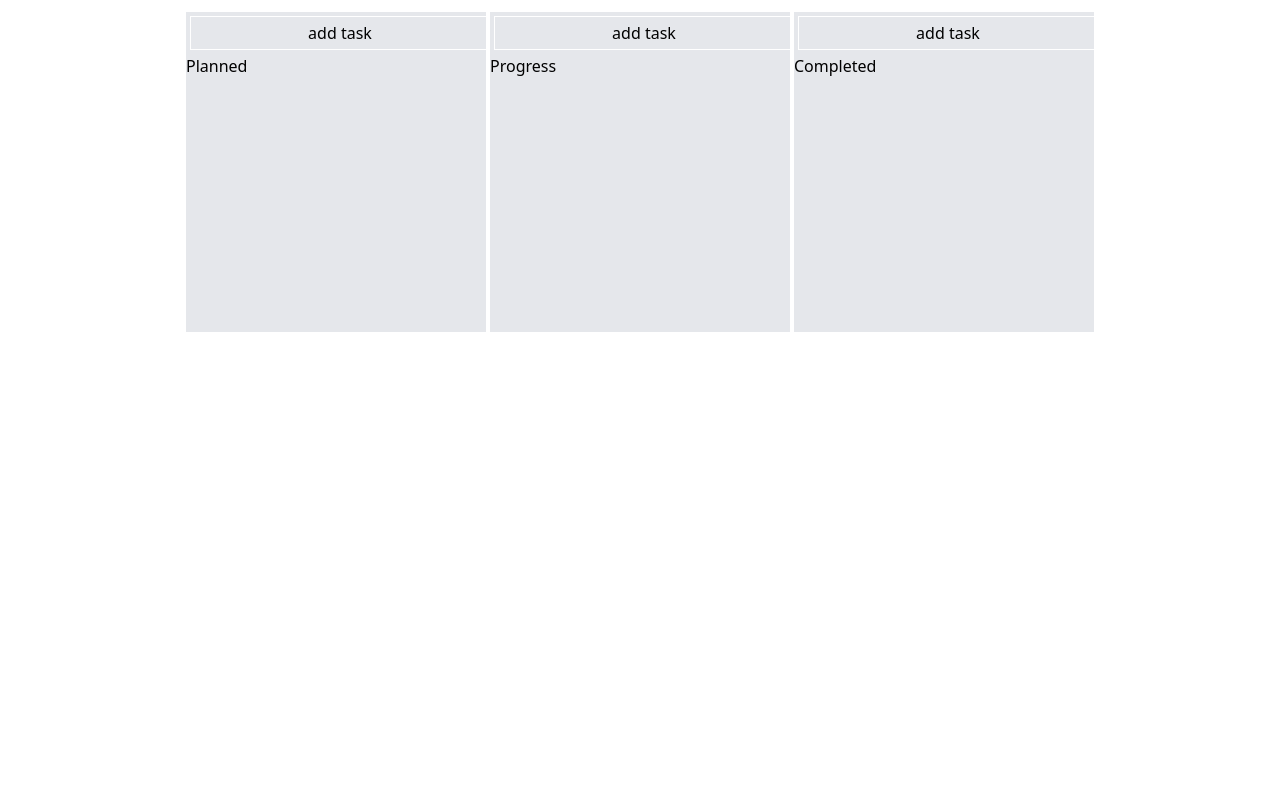
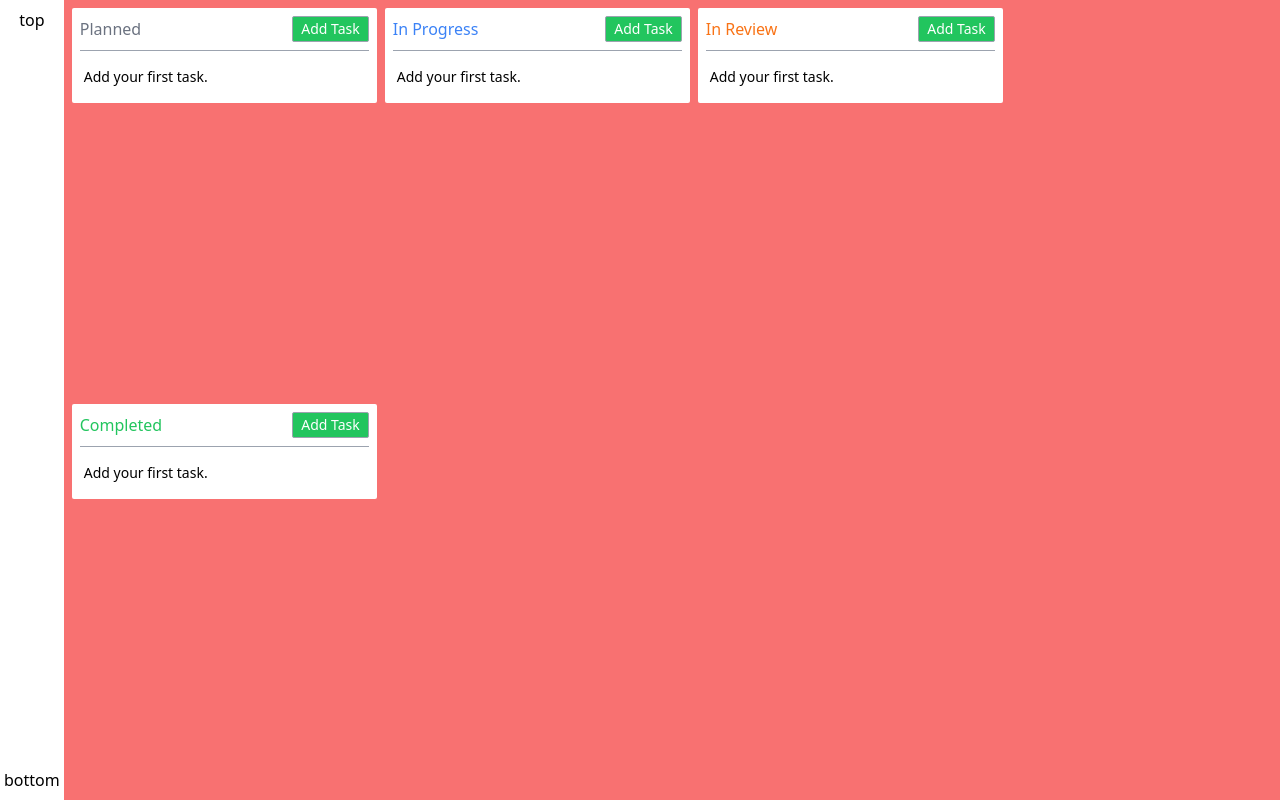
Before and after one commit to shreyanshu32/kanbanFinal, a React (Vite) app: page / in a window 1280 px wide. Built offline with nearby package versions, Linux system fonts and the light colour scheme.

Commit message:
add: initial styles

```diff
--- a/package.json
+++ b/package.json
@@ -10,8 +10,10 @@
     "preview": "vite preview"
   },
   "dependencies": {
+    "classnames": "^2.3.2",
     "react": "^18.2.0",
     "react-dom": "^18.2.0",
+    "react-icons": "^4.10.1",
     "zustand": "^4.4.1"
   },
   "devDependencies": {
--- /dev/null
+++ b/src/components/Button.tsx
@@ -0,0 +1,26 @@
+import classNames from "classnames";
+import { ReactNode } from "react";
+
+interface Props {
+  children: ReactNode;
+  handleClick?: () => void;
+}
+const Button = ({ children, handleClick }: Props) => {
+  return (
+    <button
+      onClick={handleClick}
+      className={classNames(
+        "text-sm px-2 p-0.5 border border-gray-400 rounded-sm bg-green-500 text-white"
+        // {
+        //   "bg-gray-400": state === "Planned",
+        //   "bg-blue-400": state === "Progress",
+        //   "bg-green-400": state === "Completed",
+        // }
+      )}
+    >
+      {children}
+    </button>
+  );
+};
+
+export default Button;
--- a/src/components/Container.tsx
+++ b/src/components/Container.tsx
@@ -1,12 +1,15 @@
-import { useMemo, useState } from "react";
+import { useEffect, useMemo, useState } from "react";
+import useTaskStore from "../data/store";
+import Button from "./Button";
 import Task from "./Task";
-import useTaskStore from "../data/store";
-
+import TaskForm from "./TaskForm";
+import classNames from "classnames";
 type Props = {
   state: string;
 };
 const Container = ({ state }: Props) => {
   const [inputValue, setInputValue] = useState("");
+  const [isDropping, setIsDropping] = useState(false);
   const [addTaskWindowState, setAddTaskWindowState] = useState(false);
   const { tasks, addTask } = useTaskStore();
   const filteredTasks = useMemo(
@@ -16,45 +19,69 @@ const Container = ({ state }: Props) => {
   const setDraggedTask = useTaskStore((store) => store.setDraggedTask);
   const draggedTask = useTaskStore((store) => store.draggedTask);
   const moveTask = useTaskStore((store) => store.moveTask);
+  const handleSubmit = () => {
+    if (inputValue.length > 2) {
+      addTask(Date.now(), inputValue, state);
+      setInputValue("");
+      setAddTaskWindowState((state) => !state);
+    }
+  };
+  useEffect(() => {
+    console.log("dropping");
+  }, [isDropping]);
 
   return (
     <section
-      className="bg-gray-200 min-h-[20rem] w-[300px]"
-      onDragOver={(e) => e.preventDefault()}
+      className="bg-white w-[305px] h-fit p-2 rounded-sm"
+      onDragOver={(e) => {
+        e.preventDefault();
+        setIsDropping(true);
+      }}
+      onDragLeave={() => setIsDropping(false)}
       onDrop={() => {
+        setIsDropping(false);
         const dragged = tasks.filter((task) => task.id == draggedTask)[0].title;
         moveTask(draggedTask, dragged, state);
         setDraggedTask(0);
       }}
     >
-      <button
-        className="border border-white m-1 w-full p-1"
-        onClick={() => setAddTaskWindowState(true)}
+      <header className="flex justify-between items-center border-b border-gray-400 pb-2">
+        <p
+          className={classNames("font-[500]", {
+            "text-gray-500": state === "Planned",
+            "text-blue-500": state === "In Progress",
+            "text-orange-500": state === "In Review",
+            "text-green-500": state === "Completed",
+          })}
+        >
+          {state}
+        </p>
+        <Button handleClick={() => setAddTaskWindowState(true)}>
+          Add Task
+        </Button>
+      </header>
+
+      <section
+        className={classNames("mt-2", {
+          "outline-2 outline-dotted outline-gray-400": isDropping == true,
+        })}
       >
-        add task
-      </button>
-      <p>{state}</p>
-      {filteredTasks.map((task) => (
-        <Task key={task.id} title={task.title} id={task.id} />
-      ))}
+        {!filteredTasks.length && (
+          <p className="py-2 text-sm pl-1">Add your first task.</p>
+        )}
+        {filteredTasks.map((task) => (
+          <Task key={task.id} title={task.title} id={task.id} />
+        ))}
+      </section>
+
       {addTaskWindowState && (
-        <div>
-          <input
-            type="text"
-            value={inputValue}
-            autoFocus
-            onChange={(e) => setInputValue(e.target.value)}
-          />
-          <button
-            onClick={() => {
-              addTask(Date.now(), inputValue, state);
-              setInputValue("");
-              setAddTaskWindowState(false);
-            }}
-          >
-            add
-          </button>
-        </div>
+        <TaskForm
+          status={state}
+          inputValue={inputValue}
+          setInputValue={(value) => setInputValue(value)}
+          setTaskState={(value) => setAddTaskWindowState(value)}
+          handleSubmit={() => handleSubmit()}
+        />
       )}
     </section>
   );
--- a/src/components/Task.tsx
+++ b/src/components/Task.tsx
@@ -1,26 +1,38 @@
+import classNames from "classnames";
 import useTaskStore from "../data/store";
+import { BsThreeDotsVertical } from "react-icons/bs";
 
 export interface TaskType {
-  id:number
+  id: number;
   title: string;
   state?: string;
 }
-const Task = ({id}: TaskType) => {
+const Task = ({ id }: TaskType) => {
   const deleteTask = useTaskStore((store) => store.deleteTask);
   const task = useTaskStore((store) =>
-    store.tasks.find((task) => task.id=== id)
+    store.tasks.find((task) => task.id === id)
   );
   const setDraggedTask = useTaskStore((store) => store.setDraggedTask);
 
   return (
     <article
-      className="bg-red-100 p-2 cursor-move mb-2"
+      className={classNames(
+        "flex justify-between gap-2 p-2 py-2.5 rounded-sm cursor-move mb-1 text-white",
+        {
+          "bg-green-500": task?.state === "Completed",
+          "bg-blue-400": task?.state === "In Progress",
+          "bg-orange-400": task?.state === "In Review",
+          "bg-gray-400": task?.state === "Planned",
+        }
+      )}
       draggable
       onDragStart={() => setDraggedTask(id)}
     >
-      <p>{task?.title}</p>
-      <button onClick={() => deleteTask(id)}>delete</button>
-      <div className="status">{task?.state}</div>
+      <p className="break-all">{task?.title}</p>
+      <button onClick={() => deleteTask(id)}>
+        <BsThreeDotsVertical className="text-xl" />
+      </button>
+      {/* <div className="status">{task?.state}</div> */}
     </article>
   );
 };
--- /dev/null
+++ b/src/components/TaskForm.tsx
@@ -0,0 +1,55 @@
+import { useEffect } from "react";
+import Button from "./Button";
+
+interface Props {
+  inputValue: string;
+  setInputValue: (value: string) => void;
+  setTaskState: (value: boolean) => void;
+  handleSubmit: () => void;
+  status: string;
+}
+
+const TaskForm = ({
+  inputValue,
+  setTaskState,
+  handleSubmit,
+  setInputValue,
+  status,
+}: Props) => {
+  const handleEscKey = (e: KeyboardEvent) => {
+    if (e.key === "Escape") setTaskState(false);
+  };
+  useEffect(() => {
+    document.addEventListener("keydown", handleEscKey);
+    return () => document.removeEventListener("keydown", handleEscKey);
+  });
+  return (
+    <section
+      onClick={() => setTaskState(false)}
+      className="absolute top-0 left-0 h-screen w-screen bg-[#ff92929c] grid place-content-center"
+    >
+      <div
+        className="p-2 rounded-sm bg-white"
+        onClick={(e) => e.stopPropagation()}
+      >
+        <h1 className="pb-1 font-[500]">{status}</h1>
+        <div className="flex gap-1 pb-2">
+          <input
+            className="p-1 w-[270px] text-sm outline-none border-2 border-blue-400 rounded-sm"
+            placeholder="Add task"
+            type="text"
+            value={inputValue}
+            onKeyDown={(e) => {
+              if (e.key === "Enter") handleSubmit();
+            }}
+            autoFocus
+            onChange={(e) => setInputValue(e.target.value)}
+          />
+          <Button handleClick={() => handleSubmit()}>Add Task</Button>
+        </div>
+      </div>
+    </section>
+  );
+};
+
+export default TaskForm;
--- a/src/main.tsx
+++ b/src/main.tsx
@@ -4,10 +4,17 @@ import "./assets/styles.css";
 import Container from "./components/Container";
 ReactDOM.createRoot(document.getElementById("root")!).render(
   <React.StrictMode>
-    <section className="flex gap-1 w-fit m-auto mt-3">
-      <Container state="Planned" />
-      <Container state="Progress" />
-      <Container state="Completed" />
+    <section className=" bg-red-400 min-h-screen flex ">
+      <aside className="bg-white h-screen sticky top-0 text-center py-2 p-1 flex flex-col justify-between">
+        <p>top</p>
+        <p>bottom</p>
+      </aside>
+      <section className="flex gap-2 p-2 mx-auto flex-wrap ">
+        <Container state="Planned" />
+        <Container state="In Progress" />
+        <Container state="In Review" />
+        <Container state="Completed" />
+      </section>
     </section>
   </React.StrictMode>
 );
```
Also changed, not shown: 1 other file (tests, documents, lock files or other folders).
